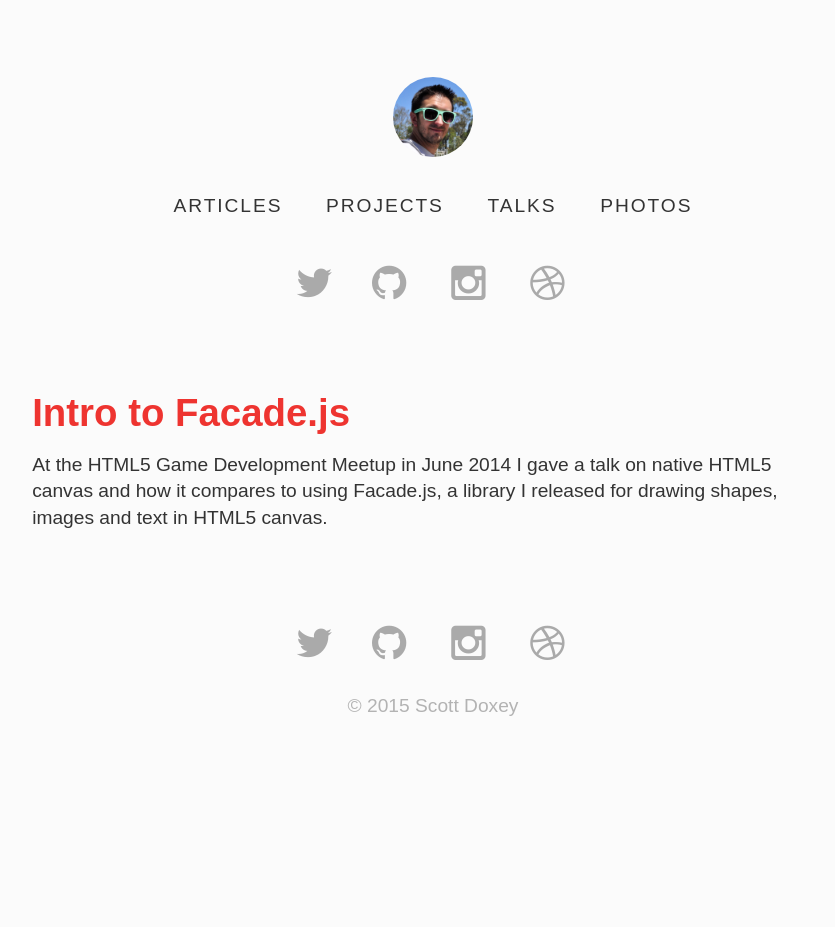
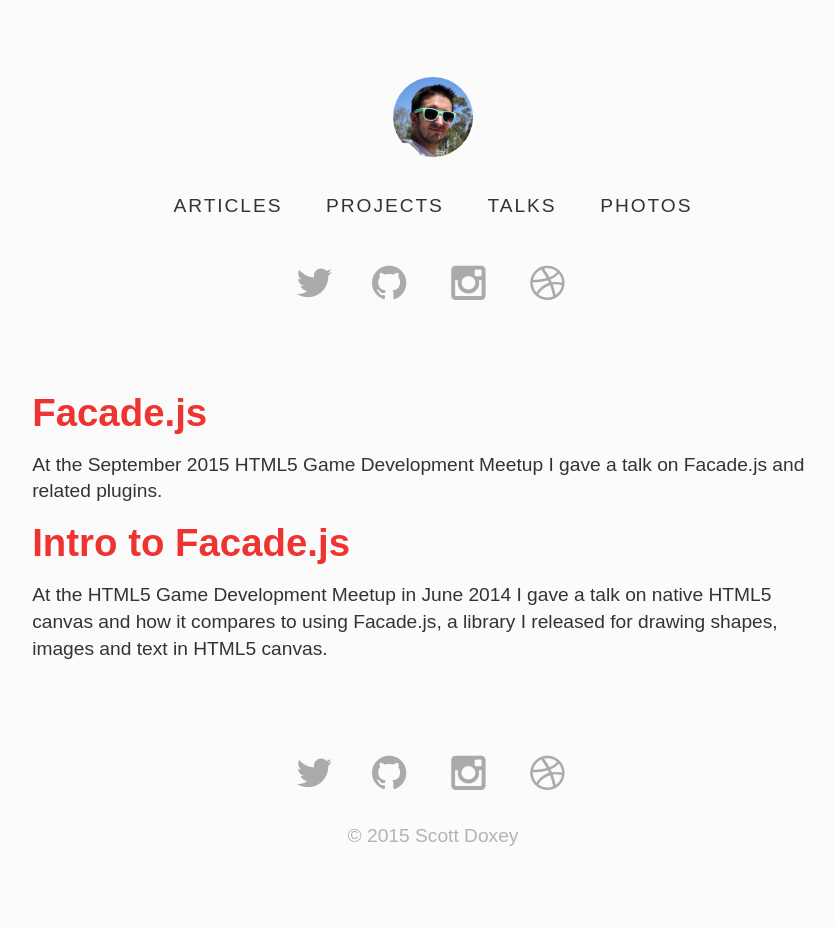
Before and after one commit to neogeek/neogeek.github.io, a Jekyll site: the page built from talks/index.html, in a window 1280 px wide. Shown: the whole page, without its empty margins (207-1042 px from the left). Built offline with Jekyll 4.4.1, drawn with Linux system fonts in a browser that asks for light colours; Markdown is read by kramdown in place of the engine named in the settings; before the commit the page ends 900 px from its top, so only the background shows below that.

Commit message:
Added new talk.

```diff
--- a/talks/index.html
+++ b/talks/index.html
@@ -3,6 +3,14 @@ layout: page
 class: talks
 title: Talks
 ---
+<div class="talk facadejs">
+
+    <h1 class="talk-title"><a href="/talks/facadejs/">Facade.js</a></h1>
+
+    <p>At the September 2015 HTML5 Game Development Meetup I gave a talk on Facade.js and related plugins.</p>
+
+</div>
+
 <div class="talk intro-to-facadejs">
 
     <h1 class="talk-title"><a href="/talks/intro-to-facadejs/">Intro to Facade.js</a></h1>
```
Also changed, not shown: talks/facadejs.html (added, +23 -0 lines), talks/intro-to-facadejs.html (renamed from talks/intro-to-facade.html).
